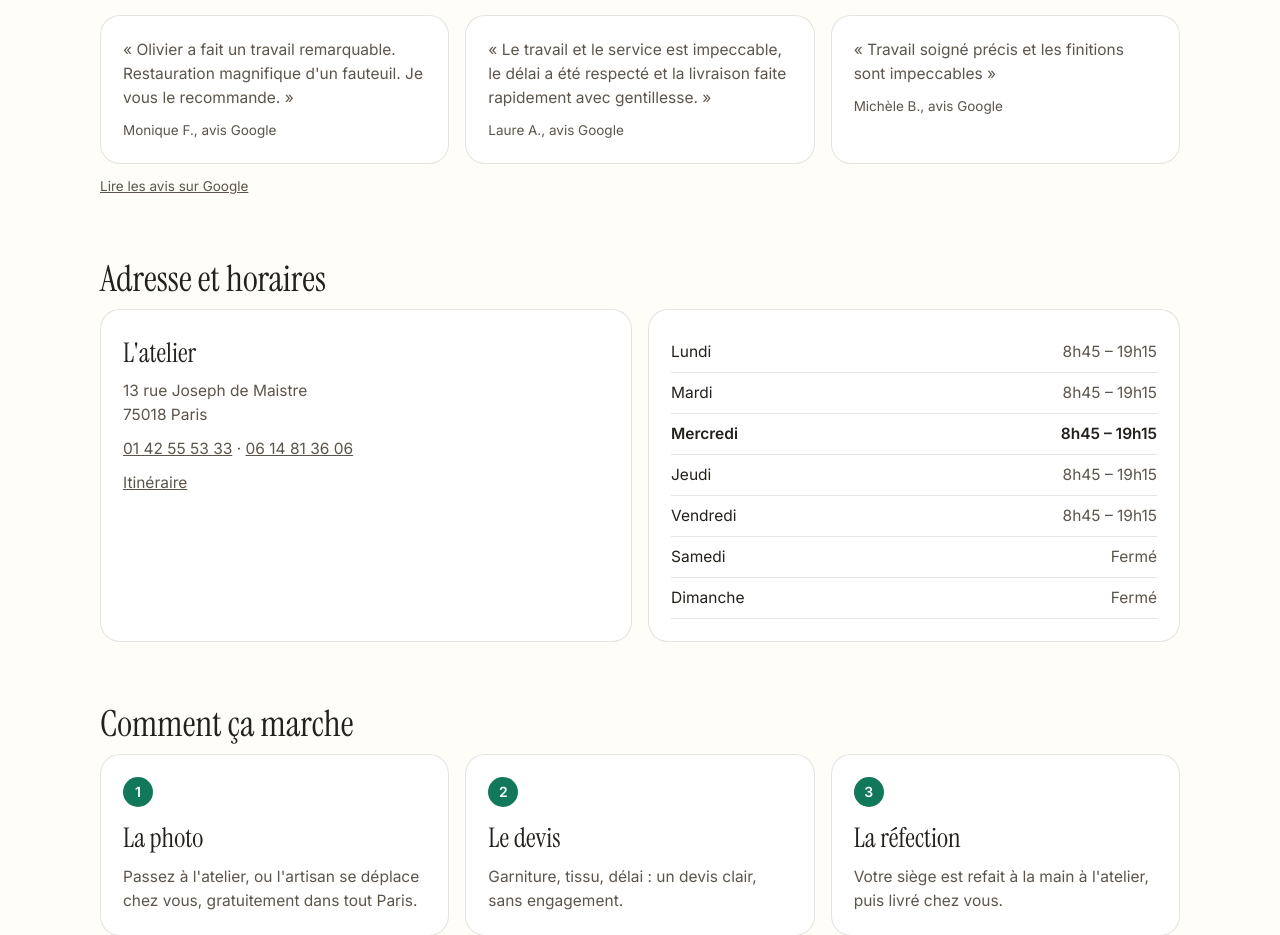
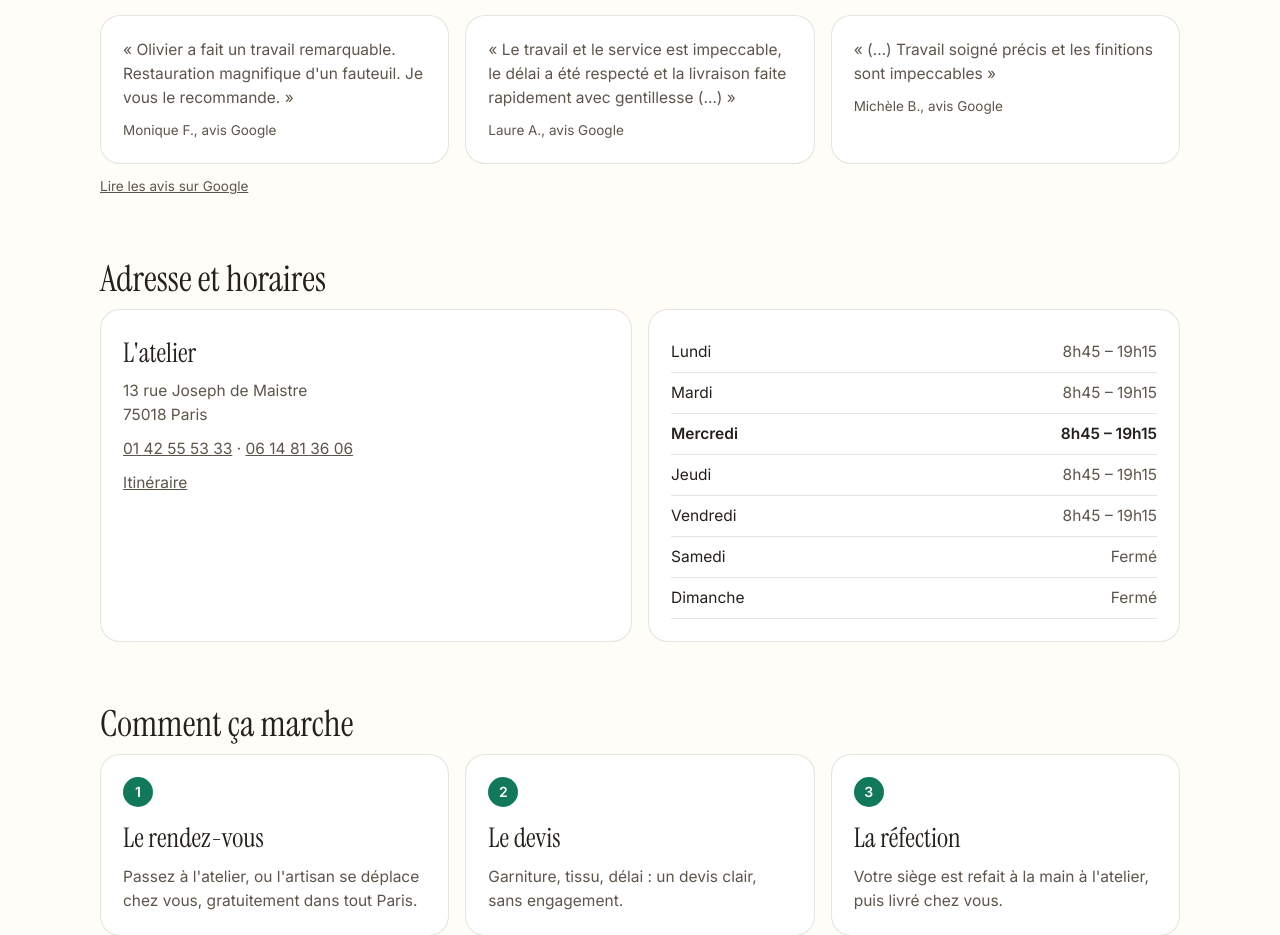
Before and after one commit to nunodvl17-pixel/demo-au-cabriolet, a plain HTML site: page index.html in a window 1280 px wide. Shown: the part 9856-10791 px from the top of the page. Drawn offline with Linux system fonts and the light colour scheme.

Commit message:
Corrections du Correcteur

```diff
--- a/index.html
+++ b/index.html
@@ -195,7 +195,7 @@ footer{padding:28px 16px 60px;text-align:center;font-size:13.5px;color:var(--ink
         </div>
       </div>
       <div>
-        <div class="scroll-hint" aria-hidden="true"><i></i>Faites défiler : on monte un canapé sous vos yeux</div>
+        <div class="scroll-hint" aria-hidden="true"><i></i>Faites défiler&nbsp;: on monte un canapé sous vos yeux</div>
         <a class="skip-3d" href="#essentiel">ou voir directement les tarifs, avis et horaires ↓</a>
       </div>
     </div>
@@ -288,8 +288,8 @@ footer{padding:28px 16px 60px;text-align:center;font-size:13.5px;color:var(--ink
       <div class="score"><b>5,0</b><span><span class="stars" aria-hidden="true">★★★★★</span><br>154 avis Google</span></div>
       <div class="grid">
         <div class="card"><p class="quote">« Olivier a fait un travail remarquable. Restauration magnifique d'un fauteuil. Je vous le recommande. »</p><span class="who">Monique F., avis Google</span></div>
-        <div class="card"><p class="quote">« Le travail et le service est impeccable, le délai a été respecté et la livraison faite rapidement avec gentillesse. »</p><span class="who">Laure A., avis Google</span></div>
-        <div class="card"><p class="quote">« Travail soigné précis et les finitions sont impeccables »</p><span class="who">Michèle B., avis Google</span></div>
+        <div class="card"><p class="quote">« Le travail et le service est impeccable, le délai a été respecté et la livraison faite rapidement avec gentillesse (…) »</p><span class="who">Laure A., avis Google</span></div>
+        <div class="card"><p class="quote">« (…) Travail soigné précis et les finitions sont impeccables »</p><span class="who">Michèle B., avis Google</span></div>
       </div>
       <p class="note"><a href="https://www.google.com/maps/search/?api=1&amp;query=Au+Cabriolet+13+rue+Joseph+de+Maistre+75018+Paris">Lire les avis sur Google</a></p>
     </div>
@@ -316,7 +316,7 @@ footer{padding:28px 16px 60px;text-align:center;font-size:13.5px;color:var(--ink
     <div class="blk">
       <h2 style="font-size:36px">Comment ça marche</h2>
       <div class="steps3">
-        <div class="card"><h3>La photo</h3><p>Passez à l'atelier, ou l'artisan se déplace chez vous, gratuitement dans tout Paris.</p></div>
+        <div class="card"><h3>Le rendez-vous</h3><p>Passez à l'atelier, ou l'artisan se déplace chez vous, gratuitement dans tout Paris.</p></div>
         <div class="card"><h3>Le devis</h3><p>Garniture, tissu, délai&nbsp;: un devis clair, sans engagement.</p></div>
         <div class="card"><h3>La réfection</h3><p>Votre siège est refait à la main à l'atelier, puis livré chez vous.</p></div>
       </div>
```
